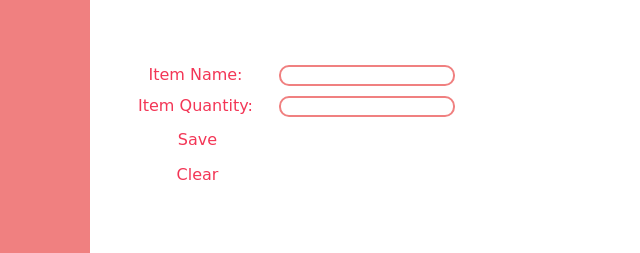
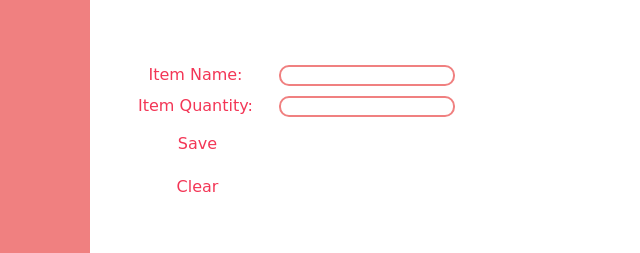
Before and after one commit to NinadPRDXN/local-storage, a plain HTML site: page index.html in a window 1280 px wide. Shown: the top 253 px of the page, 0-640 px from the left. Drawn offline with Linux system fonts and the light colour scheme.

Commit message:
styling changes

```diff
--- a/assets/css/style.css
+++ b/assets/css/style.css
@@ -211,16 +211,21 @@ input[type='text'] {
 }
 
 input[type='submit'], input[type='button'] {
-  border: 2px solid transparent;
+  padding: 7px;
+  border: transparent;
   border-radius: 10px;
+  position: relative;
+  left: 0%;
   background-color: transparent;
   color: rgb(243, 54, 86);
   font-size: 16px;
   font-weight: 900px;
+  transition: left 1s ease;
 }
 
 input[type='submit']:hover, input[type='button']:hover {
-  border: 2px solid rgb(240, 128, 128);
+  left: 5%;
+  text-decoration: underline;
 }
 
 ul {
@@ -329,6 +334,7 @@ ul li button:hover {
   }
 
   .form .wrapper {
+    height: 100%;
     flex-wrap: wrap;
     text-align: left;
   }
```
